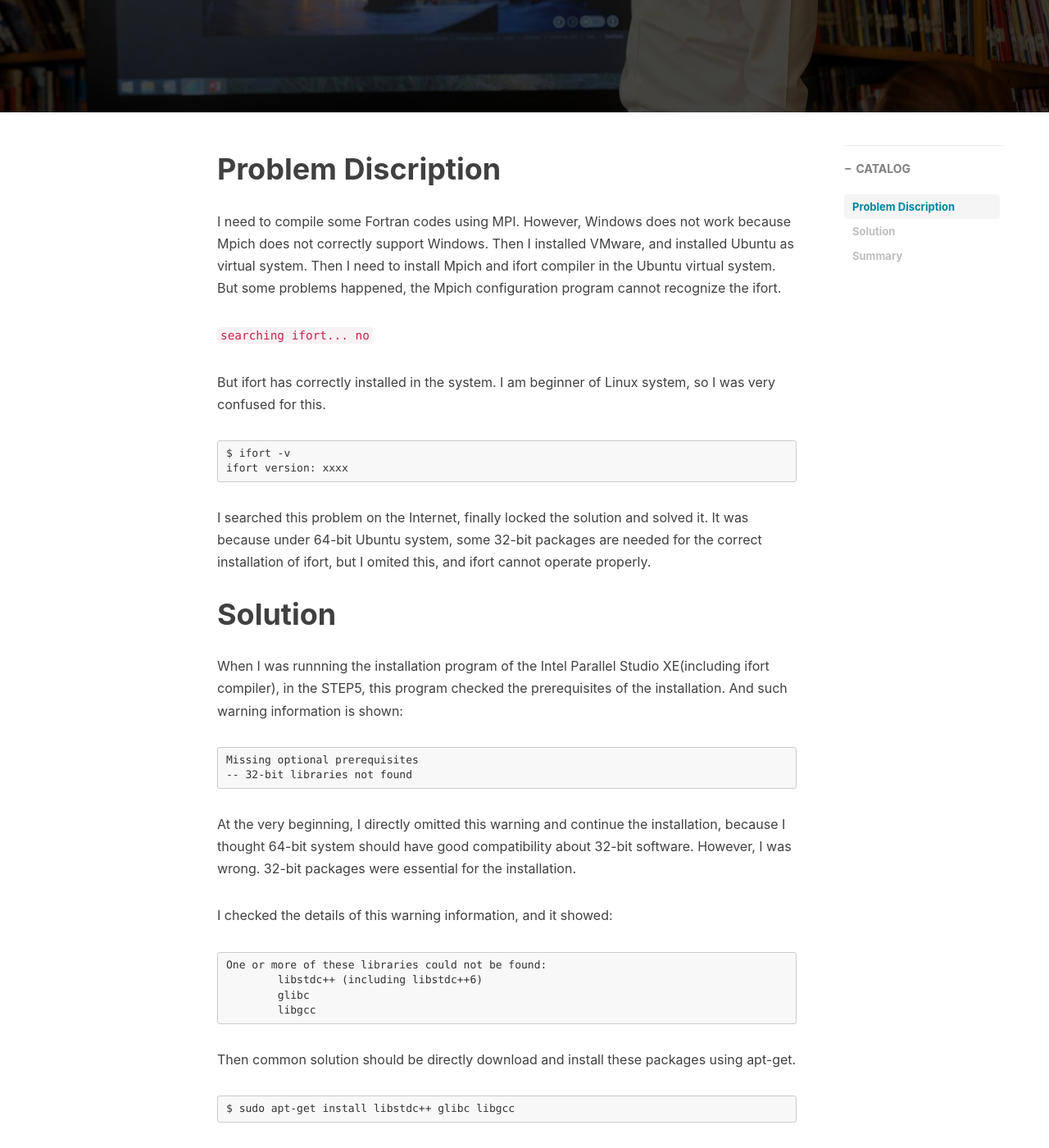
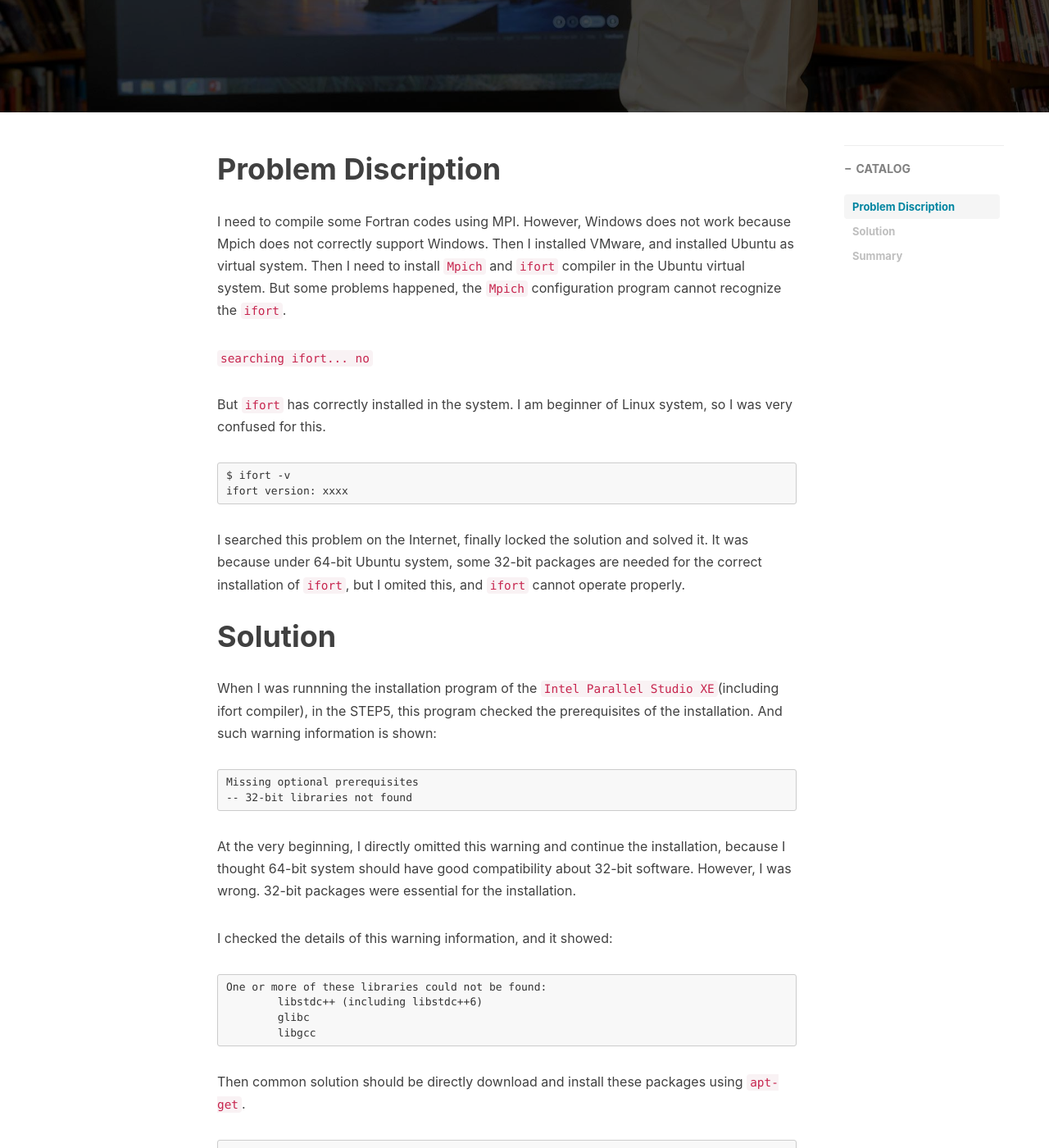
Before and after one commit to lichanghao/lichanghao.github.io.old, a Jekyll site: the page built from _posts/2017-08-15-Install Mpich1.4 and ifort under Ubuntu system.md, in a window 1280 px wide and 1400 px high, scrolled down 380 px. Shown: the whole window at 82% size. Built offline with Jekyll 4.4.1, drawn with Linux system fonts in a browser that asks for light colours; nearby versions of some CDN libraries; comment, search, counter and statistics services are not loaded; some of the changed text lies outside the part shown.

Commit message:
2017-8-15

````diff
--- a/_posts/2017-08-15-Install Mpich1.4 and ifort under Ubuntu system.md
+++ b/_posts/2017-08-15-Install Mpich1.4 and ifort under Ubuntu system.md
@@ -12,22 +12,22 @@ author:            Changhao Li
 
 # Problem Discription
 
-I need to compile some Fortran codes using MPI. However, Windows does not work because Mpich does not correctly support Windows. Then I installed VMware, and installed Ubuntu as virtual system. Then I need to install Mpich and ifort compiler in the Ubuntu virtual system. But some problems happened, the Mpich configuration program cannot recognize the ifort.
+I need to compile some Fortran codes using MPI. However, Windows does not work because Mpich does not correctly support Windows. Then I installed VMware, and installed Ubuntu as virtual system. Then I need to install ```Mpich``` and ```ifort``` compiler in the Ubuntu virtual system. But some problems happened, the ```Mpich``` configuration program cannot recognize the ```ifort```.
 
 ```searching ifort... no```
 
-But ifort has correctly installed in the system. I am beginner of Linux system, so I was very confused for this.
+But ```ifort``` has correctly installed in the system. I am beginner of Linux system, so I was very confused for this.
 
 ```
 $ ifort -v
 ifort version: xxxx
 ```
 
-I searched this problem on the Internet, finally locked the solution and solved it. It was because under 64-bit Ubuntu system, some 32-bit packages are needed for the correct installation of ifort, but I omited this, and ifort cannot operate properly.
+I searched this problem on the Internet, finally locked the solution and solved it. It was because under 64-bit Ubuntu system, some 32-bit packages are needed for the correct installation of ```ifort```, but I omited this, and ```ifort``` cannot operate properly.
 
 # Solution
 
-When I was runnning the installation program of the Intel Parallel Studio XE(including ifort compiler), in the STEP5, this program checked the prerequisites of the installation. And such warning information is shown:
+When I was runnning the installation program of the ```Intel Parallel Studio XE```(including ifort compiler), in the STEP5, this program checked the prerequisites of the installation. And such warning information is shown:
 
 ```
 Missing optional prerequisites
@@ -43,7 +43,7 @@ One or more of these libraries could not be found:
 	glibc
 	libgcc
 ```
-Then common solution should be directly download and install these packages using apt-get.
+Then common solution should be directly download and install these packages using ```apt-get```.
 
 ```
 $ sudo apt-get install libstdc++ glibc libgcc
@@ -56,14 +56,14 @@ E: Unable to locate package glibc
 E: Unable to locate package libgcc
 ```
 
-It got me confused again. I tried to google this error information, most people said that I should update the apt-get source.
+It got me confused again. I tried to google this error information, most people said that I should update the ```apt-get``` source.
 
 ```
 $ sudo apt-get update
 $ sudo apt-get upgrade
 ```
 
-But after the apt-get updated, nothing happened, and ```glibc``` and ```libgcc``` still cannot be found.
+But after the ```apt-get``` updated, nothing happened, and ```glibc``` and ```libgcc``` still cannot be found.
 
 Finally, I found the correct solution in the [**Ubuntu documentations**](https://help.ubuntu.com/community/InstallingCompilers). Here has sufficient instruction about all kinds of compilers. It is shown that
 :
````
Also changed, not shown: other parts of _posts/2017-08-15-Install Mpich1.4 and ifort under Ubuntu system.md (+3 -0 lines).
